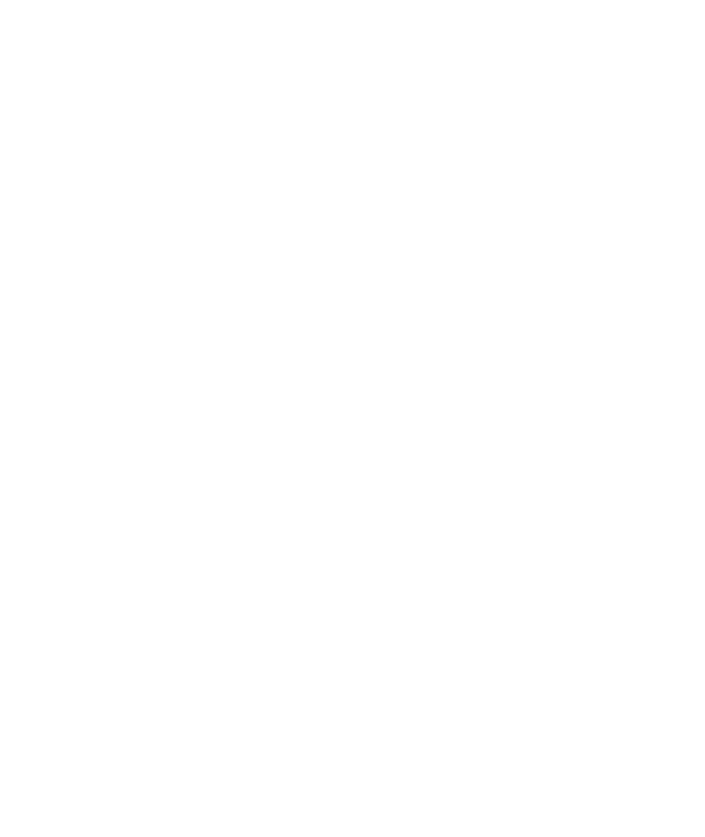
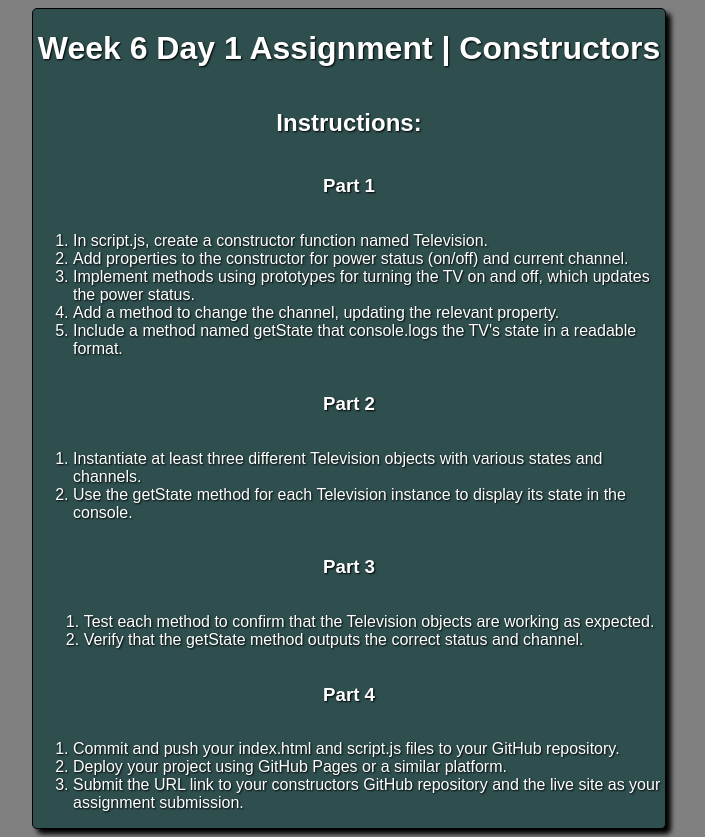
Before and after one commit to rja87sd/constructors, a plain HTML site: page index.html in a window 1280 px wide. Shown: the whole page, without its empty margins (291-996 px from the left). Before the commit the page ends 800 px from the top, so only its background shows below. Drawn offline with Linux system fonts and the light colour scheme.

Commit message:
Add styling in style.css. Add invocations to script.js to test code. Add content to index.html.

```diff
--- a/index.html
+++ b/index.html
@@ -1,11 +1,82 @@
 <!DOCTYPE html>
 <html lang="en">
+
 <head>
     <meta charset="UTF-8">
     <meta name="viewport" content="width=device-width, initial-scale=1.0">
-    <title>Document</title>
+    <title>Week 6 Day 1 Assignment | Constructors</title>
+    <link rel="stylesheet" href="style.css">
 </head>
+
 <body>
 
+
+    <main>
+        <h1>
+            Week 6 Day 1 Assignment | Constructors
+        </h1>
+        <h2>
+            Instructions:
+        </h2>
+        <h3>Part 1</h3>
+        <ol>
+            <li>
+                In script.js, create a constructor function named Television.
+            </li>
+            <li>
+                Add properties to the constructor for power status (on/off) and current channel.
+            </li>
+            <li>
+                Implement methods using prototypes for turning the TV on and off, which updates the power status.
+            </li>
+            <li>
+                Add a method to change the channel, updating the relevant property.
+            </li>
+            <li>
+                Include a method named getState that console.logs the TV's state in a readable format.
+            </li>
+        </ol>
+
+        <h3>Part 2</h3>
+        <ol>
+            <li>
+                Instantiate at least three different Television objects with various states and channels.
+            </li>
+            <li>
+                Use the getState method for each Television instance to display its state in the console.
+            </li>
+        </ol>
+
+        <h3>
+            Part 3
+        </h3>
+        <ol>
+            <li>
+                Test each method to confirm that the Television objects are working as expected.
+            </li>
+            <li>
+                Verify that the getState method outputs the correct status and channel.
+            </li>
+        </ol>
+
+        <h3>
+            Part 4
+        </h3>
+        <ol>
+            <li>
+                Commit and push your index.html and script.js files to your GitHub repository.
+            </li>
+            <li>
+                Deploy your project using GitHub Pages or a similar platform.
+            </li>
+            <li>
+                Submit the URL link to your constructors GitHub repository and the live site as your assignment
+                submission.
+            </li>
+        </ol>
+    </main>
+
+    <script src="script.js"></script>
 </body>
+
 </html>
--- a/script.js
+++ b/script.js
@@ -12,9 +12,10 @@ Television.prototype.changePower = function () {
 
 Television.prototype.changeChannel = function (newChannel) {
   this.currentChannel = newChannel;
+  console.log(`The channel is now set to ${this.currentChannel}.`);
 };
 
-Television.prototype.getState = function () {
+Television.prototype.watchTV = function () {
   if (!this.powerStatus) {
     console.log("Please turn on the TV.");
     return;
@@ -25,12 +26,33 @@ Television.prototype.getState = function () {
     console.log("Please enter a valid channel number (1 - 100).");
     return;
   } else {
-    console.log(`The TV is ${this.powerStatus ? "ON" : "OFF"}.`);
-    console.log(`The TV is set to channel ${this.currentChannel}.`);
+    console.log(`Watching TV on channel ${this.currentChannel}...`);
     return;
   }
 };
 
+Television.prototype.getState = function () {
+  console.log(`The TV is ${this.powerStatus ? "ON" : "OFF"}.`);
+  console.log(`The TV is set to channel ${this.currentChannel}.`);
+};
+
 const myTelevision1 = new Television(false, 12);
-const myCoffeeMaker2 = new CoffeeMaker(true, 33);
-const myCoffeeMaker3 = new CoffeeMaker(false, 115);
+const myTelevision2 = new Television(true, 33);
+const myTelevision3 = new Television(false, 115);
+
+myTelevision1.getState();
+myTelevision1.watchTV();
+myTelevision1.changePower();
+myTelevision1.watchTV();
+
+myTelevision2.getState();
+myTelevision2.watchTV();
+myTelevision2.changeChannel(30);
+myTelevision2.watchTV();
+
+myTelevision3.getState();
+myTelevision3.watchTV();
+myTelevision3.changePower();
+myTelevision3.watchTV();
+myTelevision3.changeChannel(99);
+myTelevision3.watchTV();
--- a/style.css
+++ b/style.css
@@ -0,0 +1,18 @@
+body {
+  background-color: gray;
+}
+
+main {
+  background-color: darkslategray;
+  color: white;
+  margin: auto;
+  display: flex;
+  flex-direction: column;
+  align-items: center;
+  width: 50%;
+  border: 1px solid black;
+  border-radius: 5px;
+  box-shadow: 5px 5px 5px black;
+  font-family: Arial, Helvetica, sans-serif;
+  text-shadow: 1px 1px 2px black;
+}
```
